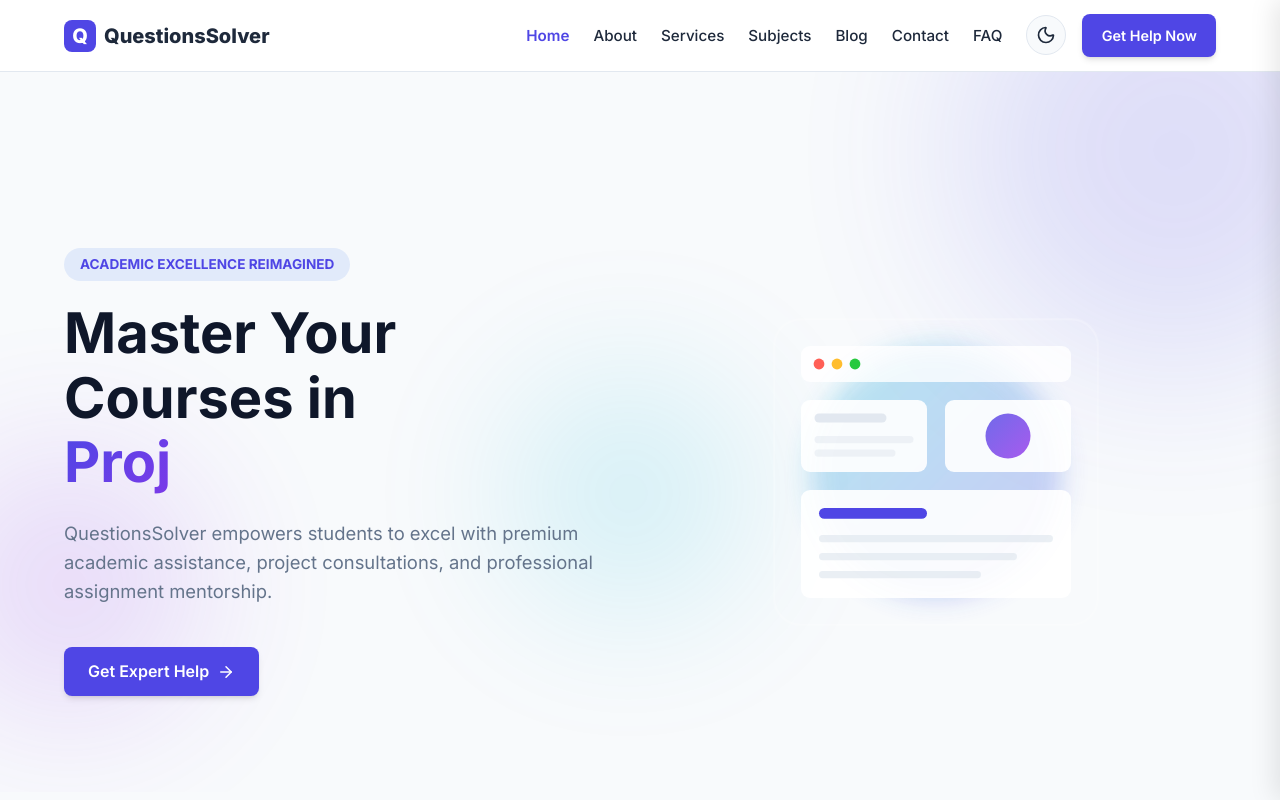
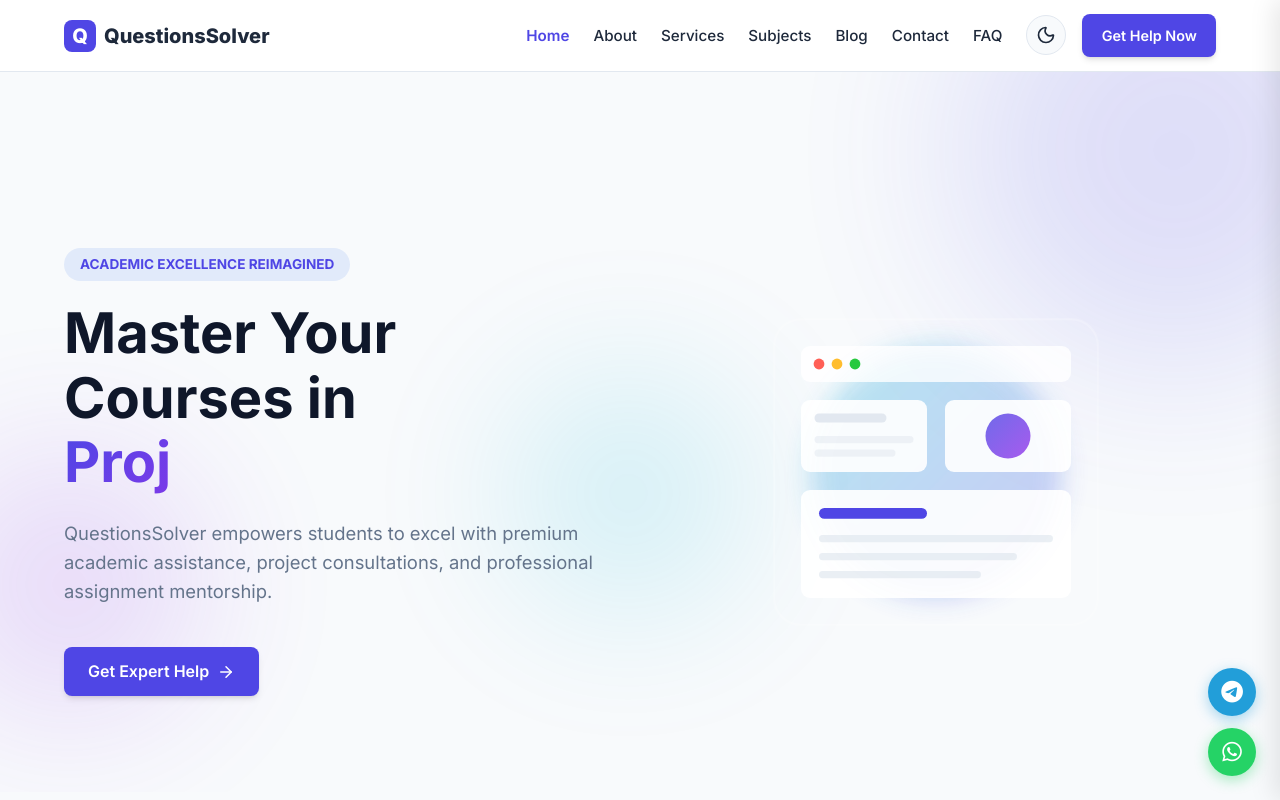
Before and after one commit to bmushtaq65-eng/QuestionsSolver, a React (Vite) app: page / in a window 1280 px wide. Shown: the top 800 px of the page. Built offline with nearby package versions, Linux system fonts and the light colour scheme.

Commit message:
Add Telegram button and links for +91 8085 894 563 in src/components/Layout.tsx

```diff
--- a/src/components/Layout.tsx
+++ b/src/components/Layout.tsx
@@ -11,6 +11,32 @@ export default function Layout() {
         <Outlet />
       </main>
       <Footer />
+
+      {/* Floating Action Buttons */}
+      <div style={{ position: 'fixed', bottom: '24px', right: '24px', zIndex: 999, display: 'flex', flexDirection: 'column', gap: '12px' }}>
+        <a
+          href="https://t.me/+918085894563"
+          target="_blank"
+          rel="noopener noreferrer"
+          style={{ width: '48px', height: '48px', borderRadius: '50%', backgroundColor: '#229ED9', color: '#fff', display: 'flex', alignItems: 'center', justifyContent: 'center', boxShadow: '0 4px 14px rgba(34, 158, 217, 0.4)', fontSize: '1.4rem', textDecoration: 'none', transition: 'transform 0.2s' }}
+          title="Chat on Telegram"
+          onMouseOver={e => e.currentTarget.style.transform = 'scale(1.12)'}
+          onMouseOut={e => e.currentTarget.style.transform = 'scale(1)'}
+        >
+          <i className="fa-brands fa-telegram"></i>
+        </a>
+        <a
+          href="https://wa.me/918085894563"
+          target="_blank"
+          rel="noopener noreferrer"
+          style={{ width: '48px', height: '48px', borderRadius: '50%', backgroundColor: '#25D366', color: '#fff', display: 'flex', alignItems: 'center', justifyContent: 'center', boxShadow: '0 4px 14px rgba(37, 211, 102, 0.4)', fontSize: '1.4rem', textDecoration: 'none', transition: 'transform 0.2s' }}
+          title="Chat on WhatsApp"
+          onMouseOver={e => e.currentTarget.style.transform = 'scale(1.12)'}
+          onMouseOut={e => e.currentTarget.style.transform = 'scale(1)'}
+        >
+          <i className="fa-brands fa-whatsapp"></i>
+        </a>
+      </div>
     </div>
   );
 }
```
